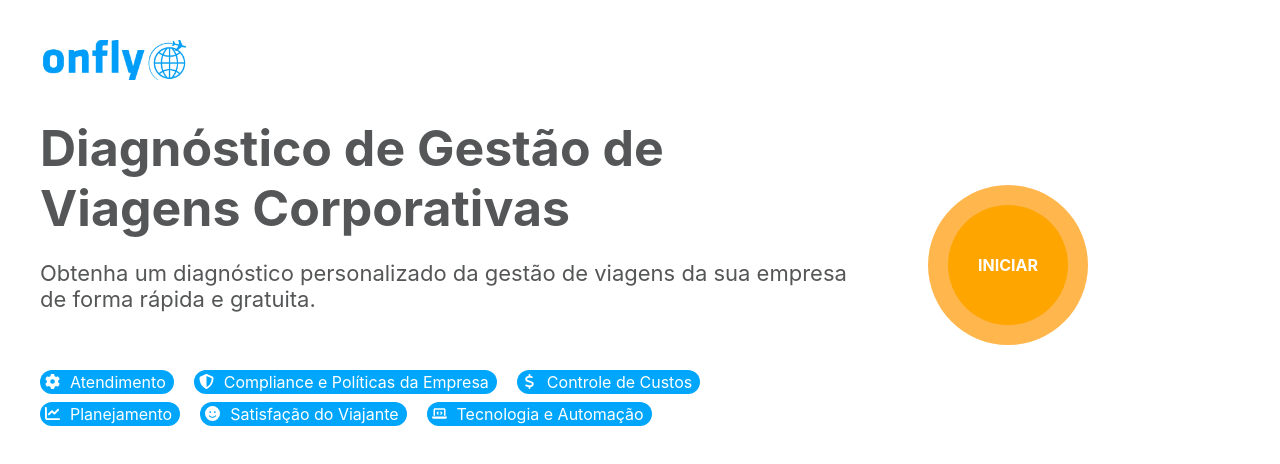
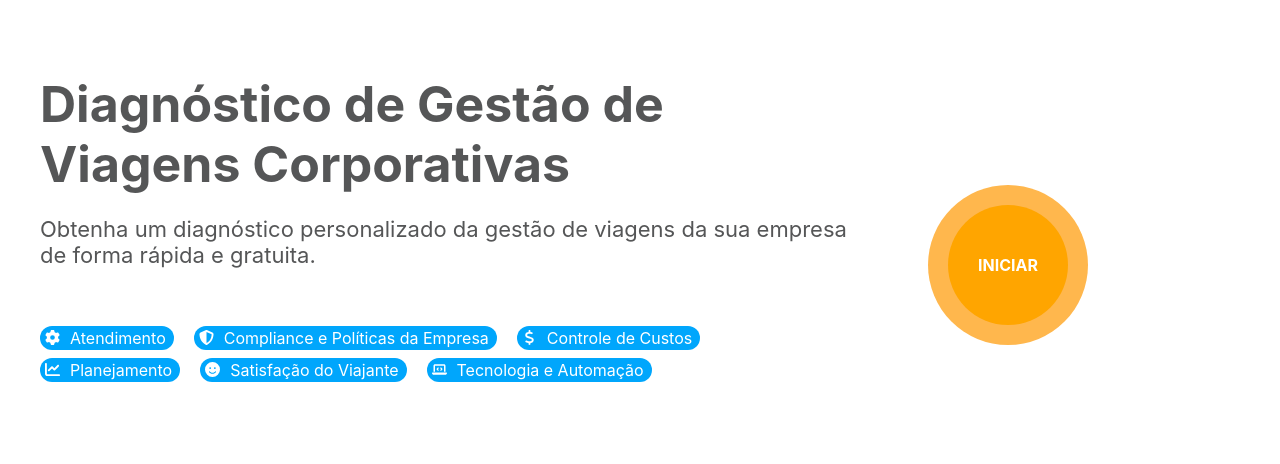
Before and after one commit to RaphaPaixOnfly/responsive-next, a Next.js app: page / in a window 1280 px wide. Shown: the top 464 px of the page. Built offline with nearby package versions, Linux system fonts and the light colour scheme.

Commit message:
trocando

```diff
--- a/pages/index.js
+++ b/pages/index.js
@@ -1,4 +1,4 @@
-import { useState, useEffect } from 'react';
+import { useState } from 'react';
 import Head from 'next/head';
 import Script from 'next/script';
 import styles from '../styles/Home.module.css';
@@ -14,25 +14,11 @@ export default function Home() {
     setIframeId(id);
   };
 
-  useEffect(() => {
-    const fixMobileClick = () => {
-      const button = document.querySelector(`.${styles.column2} button`);
-      if (button) {
-        button.addEventListener('click', (event) => {
-          event.stopPropagation();
-        });
-      }
-    };
-
-    fixMobileClick();
-  }, []);
-
   return (
     <div className={styles.container}>
       <Head>
         <title>Diagnóstico de Viagens Corporativas</title>
         <meta name="description" content="Generated by create next app" />
-        <meta name="viewport" content="width=device-width, initial-scale=1.0" />
         <link rel="icon" href="/favicon.ico" />
       </Head>
 
@@ -41,15 +27,7 @@ export default function Home() {
       {!iframeId ? (
         <main className={styles.main}>
           <div className={styles.column1}>
-            <div className={styles.imageContainer}>
-              <Image
-                src="/onfly-logo-recortada.png" // substitua pelo caminho da sua imagem
-                alt="Descrição da imagem"
-                width={150} // substitua pela largura desejada
-                height={40} // substitua pela altura desejada
-                className={styles.responsiveImage}
-              />
-            </div>
+
             <h1 className={styles.title}>Diagnóstico de Gestão de Viagens Corporativas</h1>
             <p className={styles.subtitle}>Obtenha um diagnóstico personalizado da gestão de viagens da sua empresa de forma rápida e gratuita.</p>
 
@@ -85,8 +63,8 @@ export default function Home() {
 
           <div className={styles.column2}>
             <CircularIcon handleClick={handleRedirect} />
-            <div className={styles.column2} onClick={() => handleRedirect('iframe1')}>
-              <button>Começar</button>
+            <div className={styles.column2}>
+              <button onClick={() => handleRedirect('iframe1')}>Começar</button>
             </div>
           </div>
         </main>
--- a/styles/Home.module.css
+++ b/styles/Home.module.css
@@ -8,7 +8,7 @@
     background-color: #FFFFFF; /* Background branco */
     color: #000000; /* Texto preto */
 
-
+    margin-bottom: 0px;
     color: #0000FF; /* Texto azul */
   }
   .title {
@@ -164,10 +164,7 @@
   .responsiveImage {
     object-fit: cover; /* Faz a imagem cobrir todo o contêiner */
   }
-  .column2 button {
-    pointer-events: all;
-    cursor: pointer;
-  }
+
 
   @media (max-width: 768px) {
     .column2 button{
```
